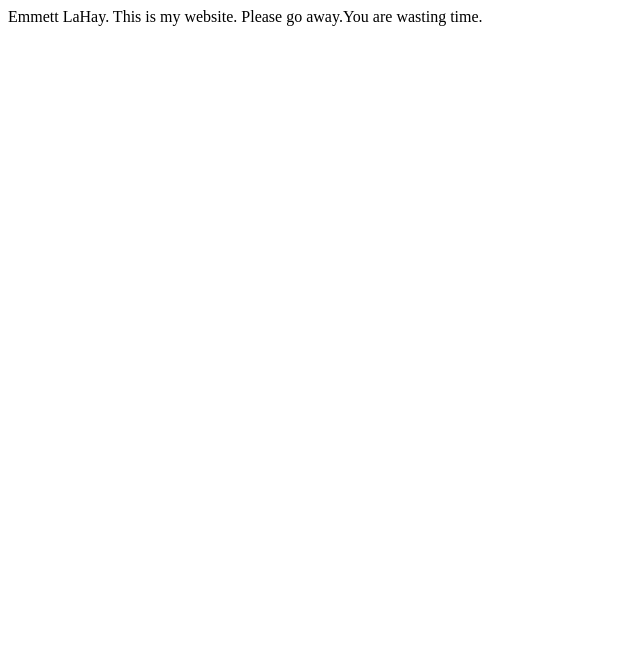
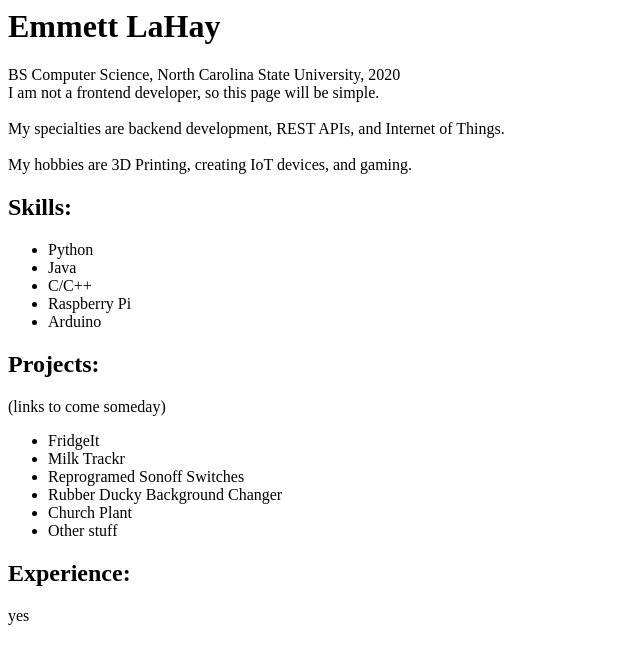
Before and after one commit to ewlahay/ewlahay.github.io, a plain HTML site: page index.html in a window 1280 px wide. Shown: the whole page, without its empty margins (0-640 px from the left). Drawn offline with Linux system fonts and the light colour scheme.

Commit message:
Redo main page with useful info

```diff
--- a/index.html
+++ b/index.html
@@ -1,4 +1,31 @@
-Emmett LaHay.
-This is my website.
-Please go away.You are
-wasting  time.
+<h1>Emmett LaHay</h1>
+<body>BS Computer Science, North Carolina State University, 2020<br>
+	<div>
+		I am not a frontend developer, so this page will be simple.
+		<br><br>
+		My specialties are backend development, REST APIs, and Internet of Things.
+		<br><br>
+		My hobbies are 3D Printing, creating IoT devices, and gaming.
+	</div>
+
+	<h2>Skills:</h2>
+		<ul>
+			<li>Python</li>
+			<li>Java</li>
+			<li>C/C++</li>
+			<li>Raspberry Pi</li>
+			<li>Arduino</li>
+		</ul>
+	<h2>Projects:</h2>
+		(links to come someday)
+		<ul>
+
+			<li>FridgeIt</li>
+			<li>Milk Trackr</li>
+			<li>Reprogramed Sonoff Switches</li>
+			<li>Rubber Ducky Background Changer</li>
+			<li>Church Plant</li>
+			<li>Other stuff</li>
+		</ul>
+
+	<h2>Experience: </h2> yes
```
